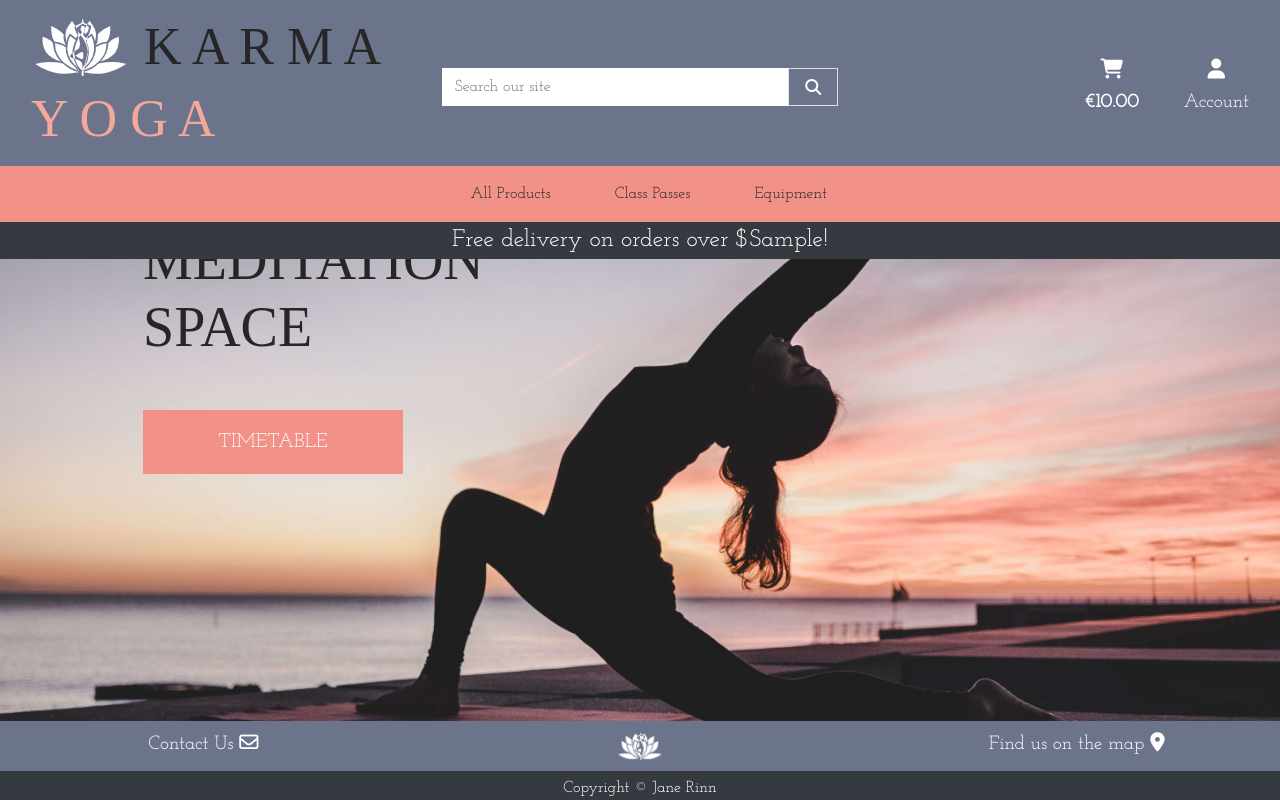
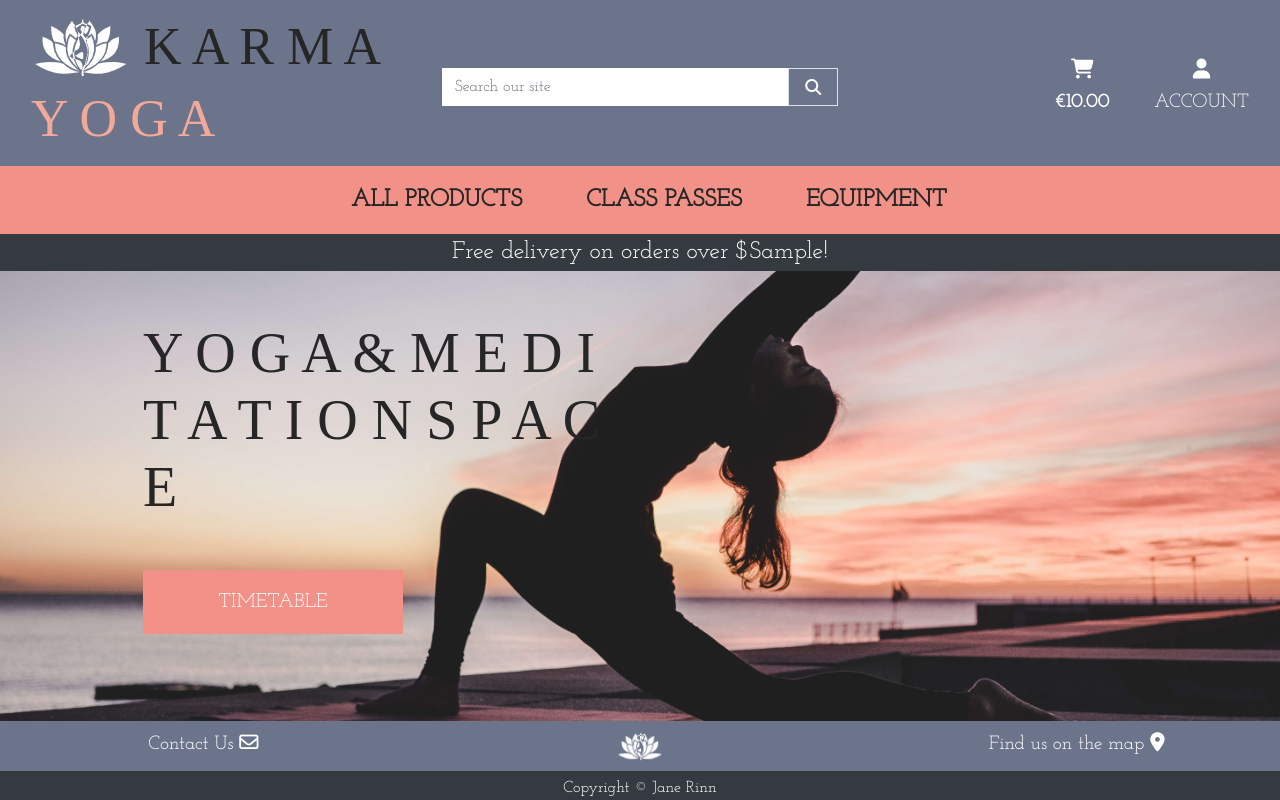
Before and after one commit to janeyrinn/karmayoga, a Django app: template home/templates/home/index.html in a window 1280 px wide. Run offline with Django 3.2, Linux system fonts and the light colour scheme; the template is opened without the code that fills it: most values are stand-ins (such as "Sample title", 1, 10 or a date in 2020); some libraries are stand-ins or nearby versions; some web fonts are replaced.

Commit message:
add styling to main nav

```diff
--- a/home/templates/home/index.html
+++ b/home/templates/home/index.html
@@ -16,7 +16,7 @@
     <div class="row h-100">
         <div class="col-7 col-md-6 my-auto">
             <h1 class="display-4 logo-font hero-text">
-                Yoga & Meditation Space
+                Y o g a   &   M e d i t a t i o n   S p a c e
             </h1>
             <div class="my-5">
                 <h4>
--- a/static/css/base.css
+++ b/static/css/base.css
@@ -8,6 +8,7 @@ body {
     height: calc(100vh - 160px);
     color: #262626;
     font-family: 'Josefin Slab';
+    margin-top: 160px;
 }
 
 h1 {
@@ -67,8 +68,10 @@ input[type="text"], textarea {
     color: white;
 }
 
-.menu-font {
- font-size: medium;
+.main-nav-font {
+ font-size: 24px;
+ color: #262626;
+ text-transform: uppercase;
 }
 
 .dropdown-item:hover,
--- a/templates/base.html
+++ b/templates/base.html
@@ -75,7 +75,7 @@
                 <ul class="list-inline list-unstyled text-center text-lg-right my-0">
                     <!--Shopping Cart-->
                     <li class="list-inline-item">
-                        <a class="{% if grand_total %}text-info font-weight-bold{% else %}text-black{% endif %} nav-link" href="">
+                        <a class="{% if grand_total %}text-info font-weight-bold{% endif %} nav-link" href="">
                             <div class="text-center">
                                 <div class="icon"><i class="fas fa-shopping-cart fa-lg"></i></div>
                                 <p class="text-white my-0">
@@ -90,10 +90,10 @@
                     </li>
                     <!--Account Dropdown-->
                     <li class="list-inline-item dropdown">
-                        <a class="text-black nav-link" href="#" id="user-options" data-toggle="dropdown" aria-haspopup="true" aria-expanded="false">
+                        <a class="nav-link" href="#" id="user-options" data-toggle="dropdown" aria-haspopup="true" aria-expanded="false">
                             <div class="text-center">
                                 <div class="icon"><i class="fas fa-user fa-lg"></i></div>
-                                <p class="text-white my-0">Account</p>
+                                <p class="text-white my-0">ACCOUNT</p>
                             </div>
                         </a>
                         <div class="dropdown-menu bg-blue border-0" aria-labelledby="user-options">
--- a/templates/includes/main-nav.html
+++ b/templates/includes/main-nav.html
@@ -1,7 +1,7 @@
 <div class="collapse navbar-collapse" id="main-nav">
     <ul class="navbar-nav w-auto mx-auto">
         <li class="nav-item dropdown">
-            <a class="menu-font nav-link text-dark mr-5" href="#" id="all-products-link" data-toggle="dropdown" aria-haspopup="true" aria-expanded="false">
+            <a class="main-nav-font nav-link font-weight-bold text-dark mr-5" href="#" id="all-products-link" data-toggle="dropdown" aria-haspopup="true" aria-expanded="false">
                 All Products
             </a>
             <div class="dropdown-menu bg-pink border-0" aria-labelledby="all-products-link">
@@ -13,7 +13,7 @@
         </li>
 
         <li class="nav-item dropdown">
-            <a class="menu-font  nav-link text-dark mr-5" href="#" id="passes-link" data-toggle="dropdown" aria-haspopup="true" aria-expanded="false">
+            <a class="main-nav-font font-weight-bold nav-link text-dark mr-5" href="#" id="passes-link" data-toggle="dropdown" aria-haspopup="true" aria-expanded="false">
                 Class Passes
             </a>
             <div class="dropdown-menu bg-pink border-0" aria-labelledby="passes-link">
@@ -25,10 +25,10 @@
         </li>
 
         <li class="nav-item dropdown">
-            <a class="menu-font nav-link text-dark mr-5" href="#" id="equipment-link" data-toggle="dropdown" aria-haspopup="true" aria-expanded="false">
+            <a class="main-nav-font font-weight-bold nav-link text-dark mr-5" href="#" id="equipment-link" data-toggle="dropdown" aria-haspopup="true" aria-expanded="false">
                 Equipment
             </a>
-            <div class="dropdown-menu border-0" aria-labelledby="equipment-link">
+            <div class="dropdown-menu bg-pink border-0" aria-labelledby="equipment-link">
                 <a href="" class="dropdown-item">Mats</a>
                 <a href="" class="dropdown-item">Blocks</a>
                 <a href="" class="dropdown-item">Straps</a>
```
